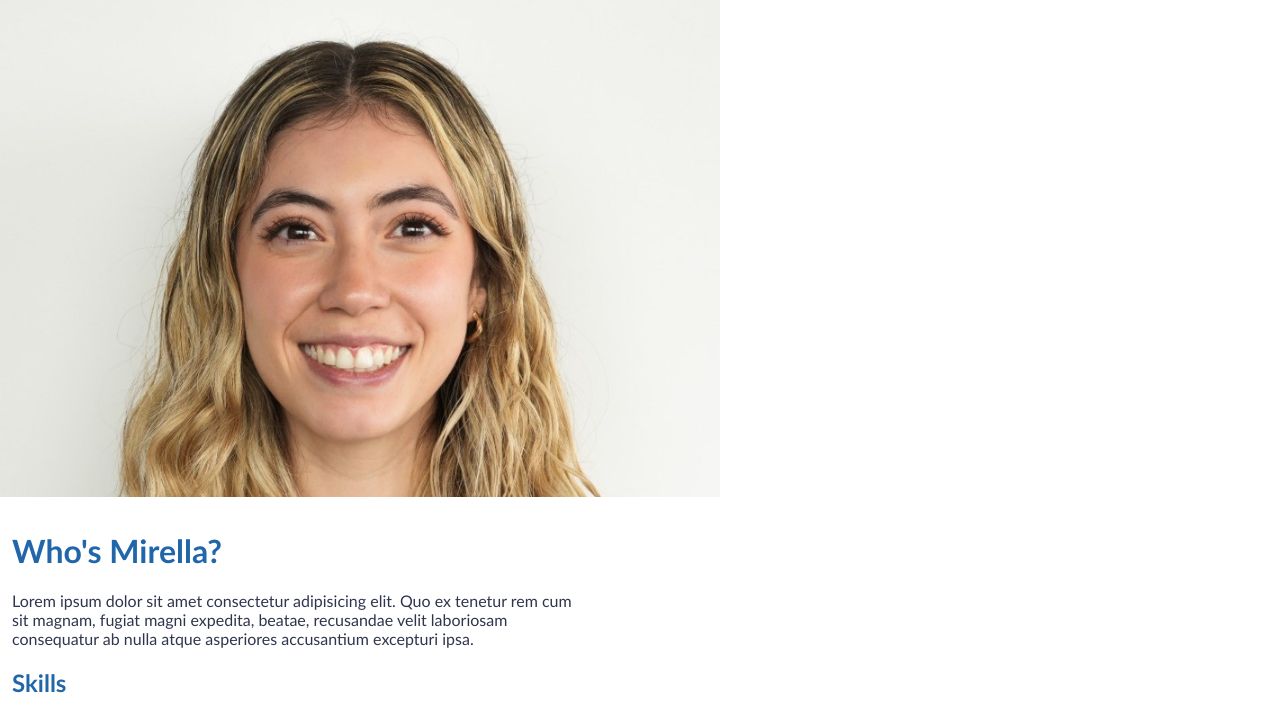
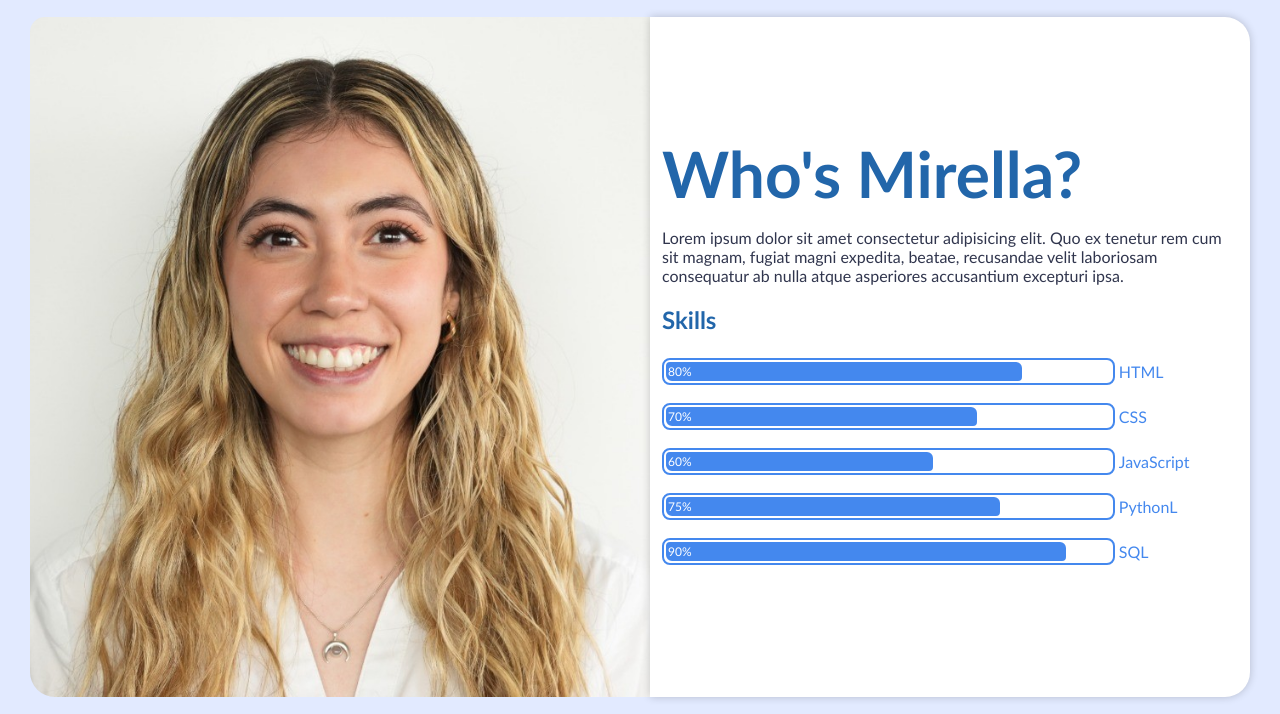
Before and after one commit to luroel/Responsive-WebDesign, a plain HTML site: page index.html in a window 1280 px wide. Shown: the part 43-757 px from the top of the page. Drawn offline with Linux system fonts and the light colour scheme.

Commit message:
Definiendo estilos para los queries 720px de PROFILE QUERIES

```diff
--- a/styles.css
+++ b/styles.css
@@ -126,12 +126,19 @@ body, header, input, nav, div, ul, li, a, footer {
 /* -------------- Header ends */
 
 /* -------------- PROFILE SECTION */
+/* volverlo contenedor para trabajar media queries */
+.profile {
+    container-name: profile;
+    container-type: inline-size;
+}
+
 /* contenedor papa de todos */
 .profile__wrapper {
     display: flex;
     flex-direction: column;
     justify-content: center;
     background-color: #fff;
+    max-width: 1400px;
 }
 
 .profile__img-container {
@@ -212,3 +219,52 @@ h1 {
 .profile__skill-name {
     color: #48e;
 }
+
+/* PROFILE QUERIES ---------------------- */
+@container profile (min-width: 720px) {
+    .profile__wrapper {
+        flex-direction: row;
+        padding: 20px;
+        background-color: transparent;
+        /* agrandar altura */
+        height: 90vh;
+        margin: auto;
+    }
+
+    .profile__img-container {
+        /* adaptar al 90vh */
+        max-height: initial;
+
+        border-radius: 15px 0 0 25px;
+    }
+
+    .profile__data-container {
+        background-color: #fff;
+        /* Centrar contenido */
+        display: flex;
+        align-items: center;
+        border-radius: 0 25px 25px 0;
+        /* Se vea una profundidad con la img  */
+        box-shadow: 0px 0px 9px #0003;
+    }
+
+    .profile__data {
+        max-width: 620px;
+    }
+
+    h1 {
+        margin: 0;
+        font-size: 4rem;
+        /* balance texto */
+        text-wrap: balance;
+    }
+
+    .profile__img {
+        /* altura max resolucion */
+        height: 100%;
+        /* ajustar img */
+        object-fit: cover;
+        width: 620px;
+    }
+
+}
```
